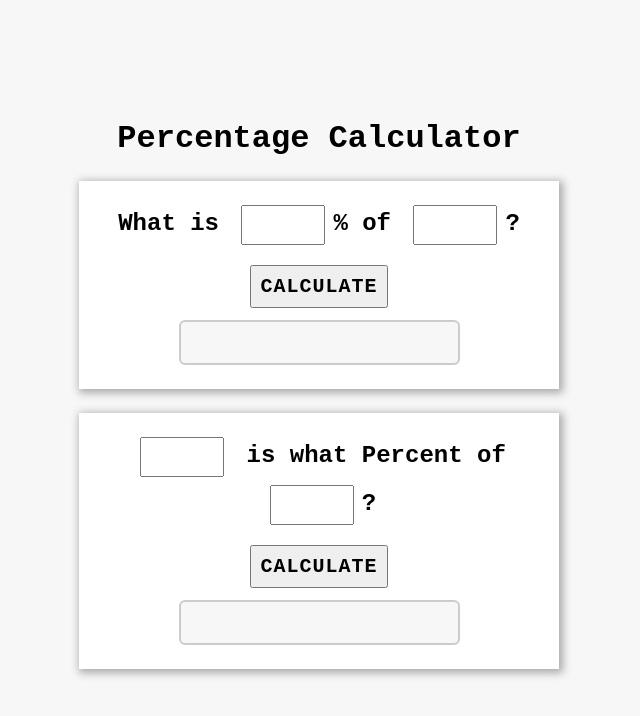
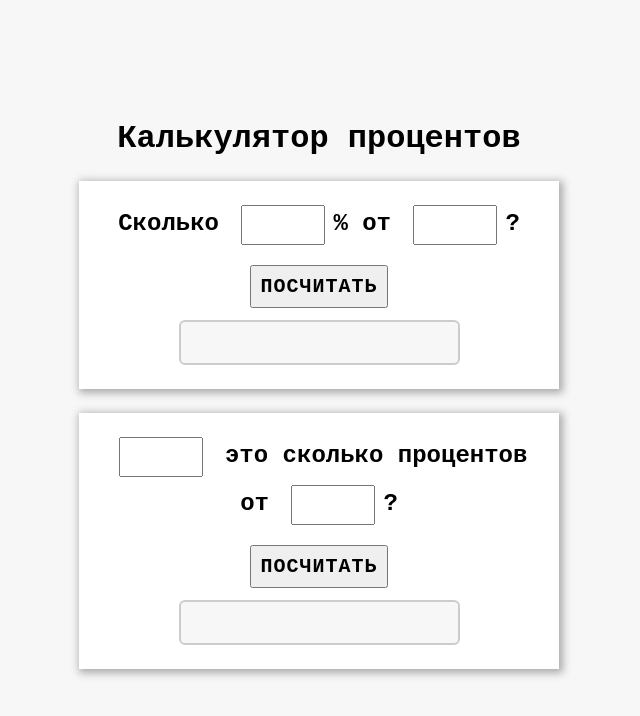
Before and after one commit to pavelgori/Kalkulyator, a plain HTML site: page index.html in a window 1280 px wide. Shown: the whole page, without its empty margins (321-961 px from the left). Drawn offline with Linux system fonts and the light colour scheme.

Commit message:
Update index.html

```diff
--- a/index.html
+++ b/index.html
@@ -11,18 +11,18 @@
 </head>
 
 <body>
-    <h1>Percentage Calculator</h1>
+    <h1>Калькулятор процентов</h1>
 
     <div>
 
         <!-- Defines a field for entering a number-->
-        <h2> What is <input type="number" id="percent" />% of
+        <h2> Сколько <input type="number" id="percent" />% от
             <input type="number" id="num" />?
         </h2>
 
         <!-- onclick event is to call the function when
             user click on the button-->
-        <button onclick="percentage_1()">Calculate</button><br>
+        <button onclick="percentage_1()">Посчитать</button><br>
 
             <!-- Read-only input field to display
             output and cannot be modified -->
@@ -32,13 +32,13 @@
     <div>
         <!-- Defines a field for entering a number -->
         <h2><input type="number" id="num1" />
-            is what Percent of
+            это сколько процентов от
             <input type="number" id="num2" />?
         </h2>
 
         <!-- onclick event is to call the function
             when user click on the button -->
-        <button onclick="percentage_2()">Calculate</button>
+        <button onclick="percentage_2()">Посчитать</button>
           <br>
 
         <!-- Read-only input field to display
```
